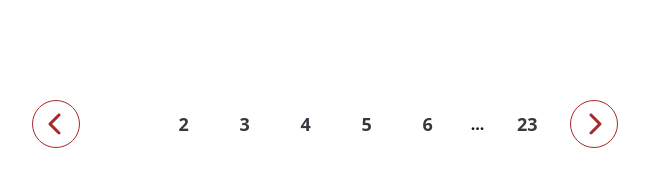
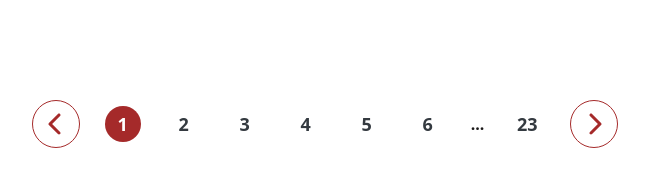
Before and after one commit to dagimg-dot/JS-Feature-Collections, a plain HTML site: page Pagination/index.html in a window 1280 px wide. Shown: the whole page, without its empty margins (315-964 px from the left). Drawn offline with Linux system fonts and the light colour scheme.

Commit message:
add class used in javascript to make it reactive

```diff
--- a/Pagination/styles.css
+++ b/Pagination/styles.css
@@ -65,3 +65,8 @@ body {
     width: 24px;
     fill: brown;
 }
+
+.page-link-current {
+    color: white;
+    background-color: brown;
+}
```
